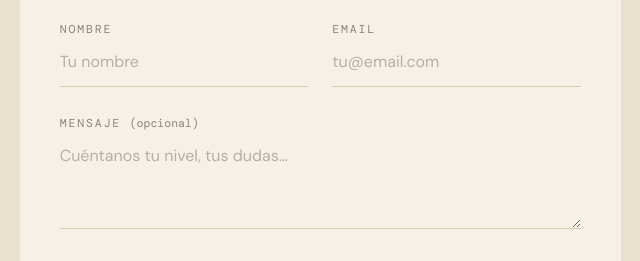
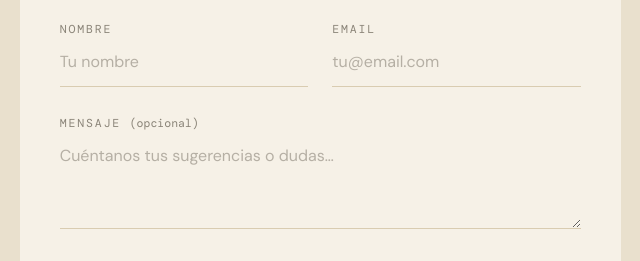
Before and after one commit to warsclon/web_pajarero, a plain HTML site: page index.html in a window 1280 px wide. Shown: the part 4871-5132 px from the top of the page, 563-1203 px from the left. Drawn offline with nearby package versions, Linux system fonts and the light colour scheme.

Commit message:
Formulario: el mensaje invita a contar sugerencias o dudas
Co-Authored-By: Claude Sonnet 5.5 <noreply@anthropic.com>

```diff
--- a/index.html
+++ b/index.html
@@ -317,7 +317,7 @@ tailwind.config = {
           <input id="c-email" name="email" type="email" inputmode="email" autocomplete="email" required placeholder="tu@email.com" class="w-full bg-transparent border-0 border-b border-sand2 rounded-none focus:ring-0 focus:border-army px-0 py-3 placeholder:text-stone/60"/></label>
       </div>
       <label class="block"><span class="eyebrow text-stone block">Mensaje <span class="normal-case tracking-normal">(opcional)</span></span>
-        <textarea id="c-mensaje" name="mensaje" rows="3" placeholder="Cuéntanos tu nivel, tus dudas…" class="w-full bg-transparent border-0 border-b border-sand2 rounded-none focus:ring-0 focus:border-army px-0 py-3 placeholder:text-stone/60 resize-y"></textarea></label>
+        <textarea id="c-mensaje" name="mensaje" rows="3" placeholder="Cuéntanos tus sugerencias o dudas…" class="w-full bg-transparent border-0 border-b border-sand2 rounded-none focus:ring-0 focus:border-army px-0 py-3 placeholder:text-stone/60 resize-y"></textarea></label>
       <p id="c-error" class="hidden text-apricot text-sm font-medium" role="alert"></p>
       <button type="submit" class="w-full bg-army text-cream px-8 py-4 rounded-md font-medium hover:bg-army2 transition-colors flex items-center justify-center gap-3">Enviar mensaje <span class="material-symbols-outlined">send</span></button>
       <p class="text-xs text-stone">Se abrirá tu correo con el mensaje ya redactado; solo tienes que pulsar enviar.</p>
```
